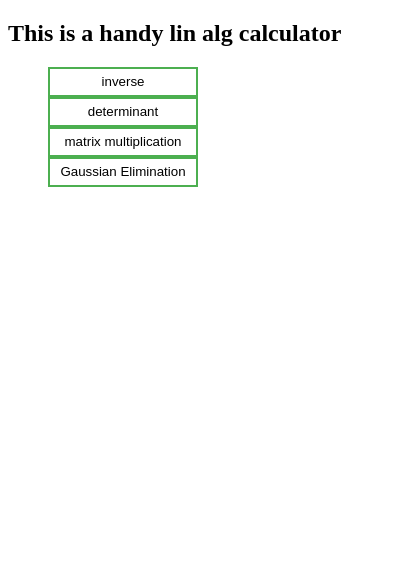
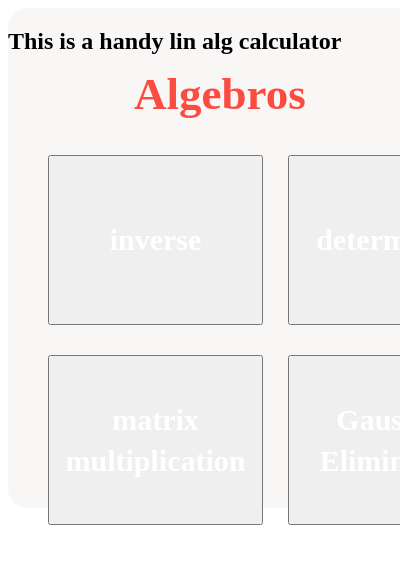
Before and after one commit to qingyuan-wu/Algebros, a browser extension: page popup.html in a window 400 px wide. Shown: the top 564 px of the page. Drawn offline with Linux system fonts and the light colour scheme.

Commit message:
worked on styling

```diff
--- a/popup.html
+++ b/popup.html
@@ -7,14 +7,14 @@
     <title>Calculator</title>
     <link rel="stylesheet" href="styles.css">
     <style>
-        button {
+        /* button {
             background-color: white;
             color: black;
-            border: 2px solid #4CAF50; /* Green */
+            border: 2px solid #4CAF50;
             cursor: pointer;
             width:150px;
             height:30px;
-        }
+        } */
         button:hover {background-color: #3e8e41}
         button:active {
             background-color: #3e8e41;
@@ -25,13 +25,14 @@
 </head>
 
 <body>
-    <div>
+    <div id="page">
+        <h1>Algebros</h1>
         <h2>This is a handy lin alg calculator</h2>
         <ul>
-            <li><a href="Functions/inverse.html"><button id="inverse">inverse</button></a></li>
-            <li><a href="Functions/determinant.html"><button>determinant</button></a></li>
-            <li><button>matrix multiplication</button></li>
-            <li><button>Gaussian Elimination</button></li>
+            <li id="inv"><a href="Functions/inverse.html"><button class="function" id="inverse">inverse</button></a></li>
+            <li id="det"><a href="Functions/determinant.html"><button class="function">determinant</button></a></li>
+            <li id="mm"><button class="function">matrix multiplication</button></li>
+            <li id="GE"><button class="function">Gaussian Elimination</button></li>
 
             <script src="popup.js"></script>
         </ul>
--- a/styles.css
+++ b/styles.css
@@ -1,8 +1,82 @@
 body {
-    width: 500px;
+    position:relative;
+    width: 510px;
     height: 500px;
+}
+
+#page {
+    /* Entire page */
+    position: absolute;
+    left: 0%;
+    right: 0%;
+    top: 0%;
+    bottom: 0%;
+
+    background: #F9F6F6;
+    border-radius: 19px;
 }
 
 ul {
     list-style-type: none;
+    margin-top:100px;
+    columns:2;
 }
+
+.function {
+    height:170px;
+    width:215px;
+    font-family: Nunito;
+    font-style: normal;
+    font-weight: bold;
+    font-size: 30px;
+    line-height: 41px;
+    color: #FFFFFF;
+}
+
+h1 {
+    /* Algebros */
+
+
+    position: absolute;
+    left: 24.71%;
+    right: 7.84%;
+    top: 5.2%;
+    bottom: 83.6%;
+
+    font-family: Nunito;
+    font-style: normal;
+    font-weight: bold;
+    font-size: 45px;
+    line-height: 61px;
+
+    color: #FC4B40;
+
+}
+
+#inv {
+/* Inverse button */
+
+
+    position: absolute;
+
+    background: #F0AB91;
+    border-radius: 19px;
+}
+
+#det {
+    position:absolute;
+    margin-left:240px;
+}
+
+#mm {
+    position:absolute;
+    margin-top:200px;
+    margin-bottom:18px;
+}
+
+#GE {
+    position:absolute;
+    margin-left:240px;
+    margin-top:200px;
+    margin-bottom:18px;
+}
```
Also changed, not shown: Functions/table.html (+1 -0 lines).
